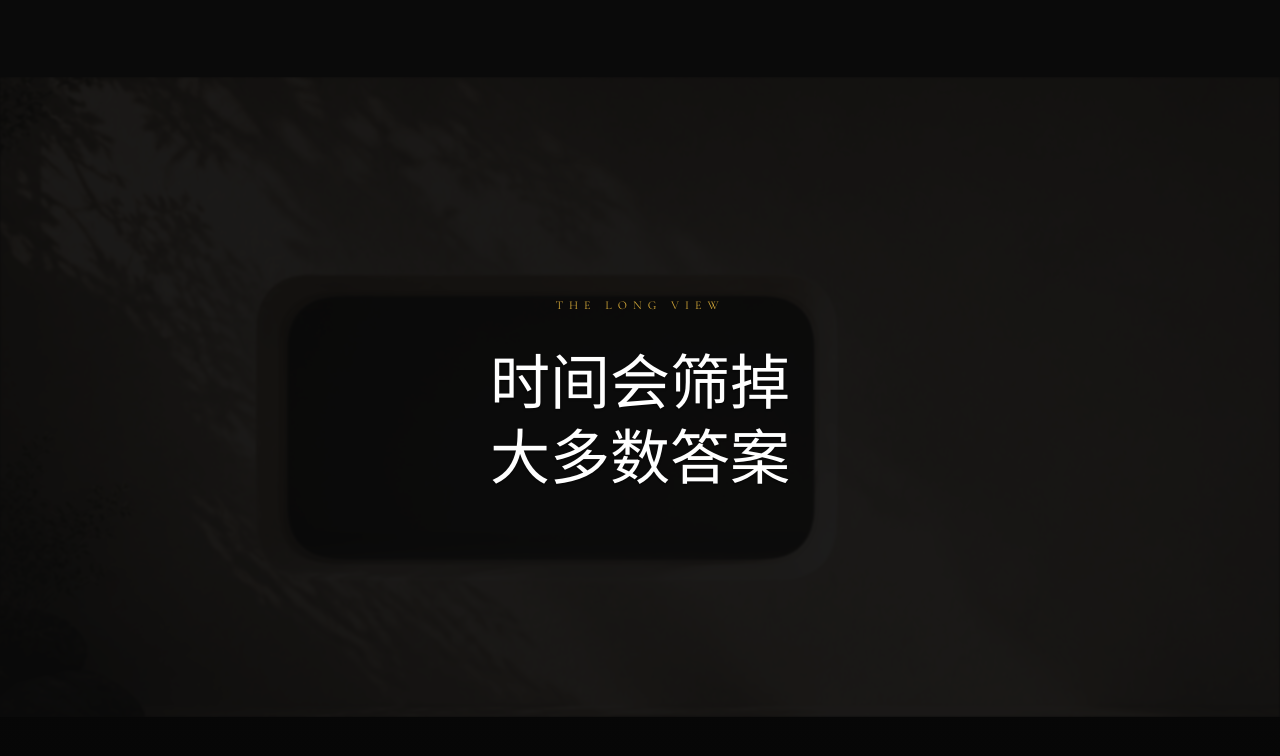
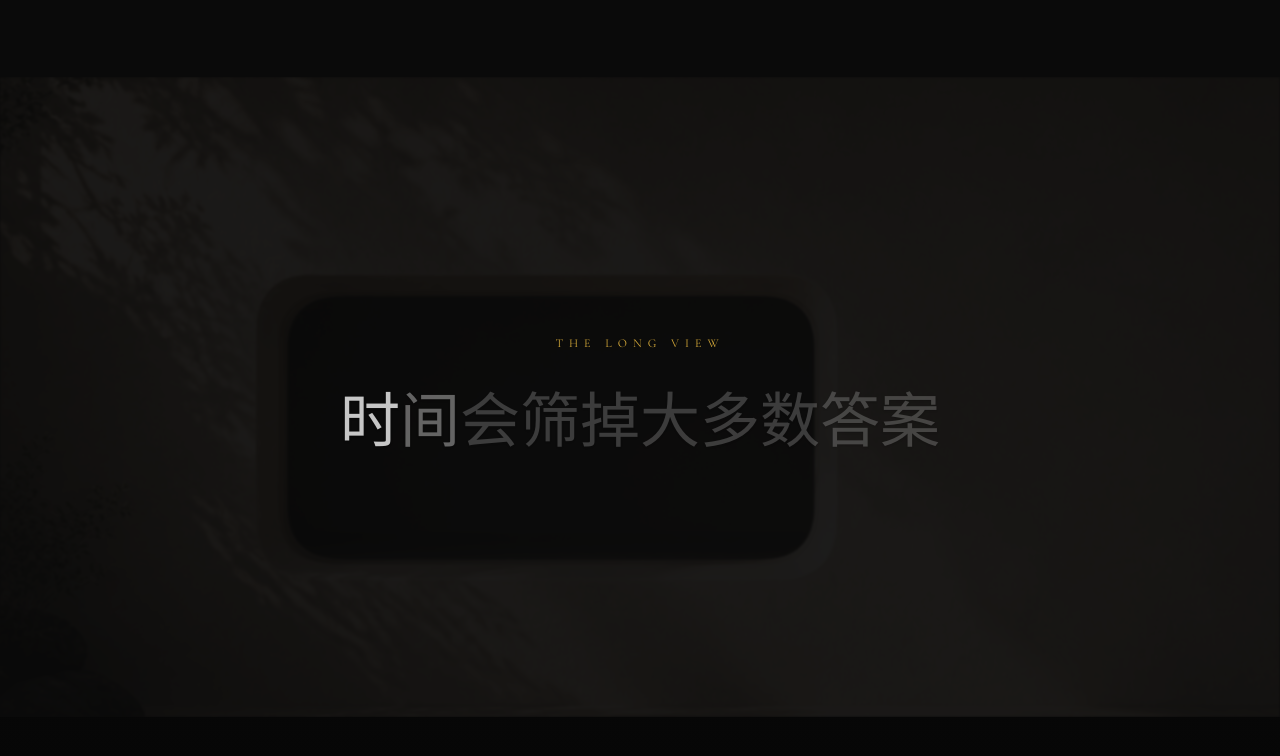
Before and after one commit to 0x-IHRR/TianJiYouXuan, a Next.js app in the folder web/: page /philosophy in a window 1280 px wide. Shown: the part 2739-3495 px from the top of the page. Built offline with nearby package versions, Linux system fonts and the light colour scheme; a web font is replaced by a local one.

Commit message:
Polish membership and philosophy typography

```diff
--- a/web/src/app/membership/page.tsx
+++ b/web/src/app/membership/page.tsx
@@ -91,10 +91,11 @@ export default function MembershipPage() {
                 Threshold
               </p>
               <h2 className="text-metal mt-6 max-w-xl text-balance font-serif text-4xl leading-tight text-white md:text-6xl">
-                同频的
-                <br className="hidden md:block" />
-                门槛
+                同频的门槛
               </h2>
+              <p className="mt-8 max-w-xs text-sm leading-loose tracking-wider text-white/50 text-pretty">
+                我们不以身份标签判断人，而是寻找在时间中被验证过的真实同频者。门槛，是对所有入局者的保护。
+              </p>
             </FadeUp>
           </div>
         </div>
@@ -146,7 +147,7 @@ export default function MembershipPage() {
 
       <section className="flex min-h-[100vh] items-center justify-center bg-black px-6">
         <AnimatedText
-          text="自由，源于我们共同遵守的秩序"
+          text={"自由\n源于我们共同遵守的秩序"}
           className="text-metal max-w-3xl text-center font-serif text-4xl leading-loose text-white text-pretty md:text-6xl"
         />
       </section>
--- a/web/src/app/philosophy/page.tsx
+++ b/web/src/app/philosophy/page.tsx
@@ -22,7 +22,7 @@ const pillars = [
     label: "Real Scene",
     title: "回到真实场景",
     body: "所有连接都必须落在真实服务、真实空间和真实关系里。离开现场，再漂亮的承诺都只是噪音",
-    className: "md:col-span-4 md:min-h-[32rem] md:translate-y-24",
+    className: "md:col-span-4 md:min-h-[32rem]",
   },
   {
     number: "03",
@@ -107,16 +107,17 @@ export default function PhilosophyPage() {
           className="object-cover opacity-28 blur-[1px] saturate-[0.8]"
         />
         <div className="absolute inset-0 bg-[#0a0a0a]/72" />
-        <FadeUp className="relative z-10 max-w-4xl text-center">
-          <p className="font-display text-xs uppercase tracking-[0.5em] text-[hsl(var(--accent))]">
-            The Long View
-          </p>
-          <h2 className="text-metal mt-8 text-balance font-serif text-4xl leading-tight text-white md:text-6xl">
-            时间会筛掉
-            <br className="hidden md:block" />
-            大多数答案
-          </h2>
-        </FadeUp>
+        <div className="relative z-10 max-w-4xl text-center">
+          <FadeUp>
+            <p className="font-display text-xs uppercase tracking-[0.5em] text-[hsl(var(--accent))]">
+              The Long View
+            </p>
+          </FadeUp>
+          <AnimatedText
+            text={"时间会筛掉\n大多数答案"}
+            className="text-metal mt-8 text-center font-serif text-4xl leading-tight text-white text-balance md:text-6xl"
+          />
+        </div>
       </section>
     </main>
   );
```
